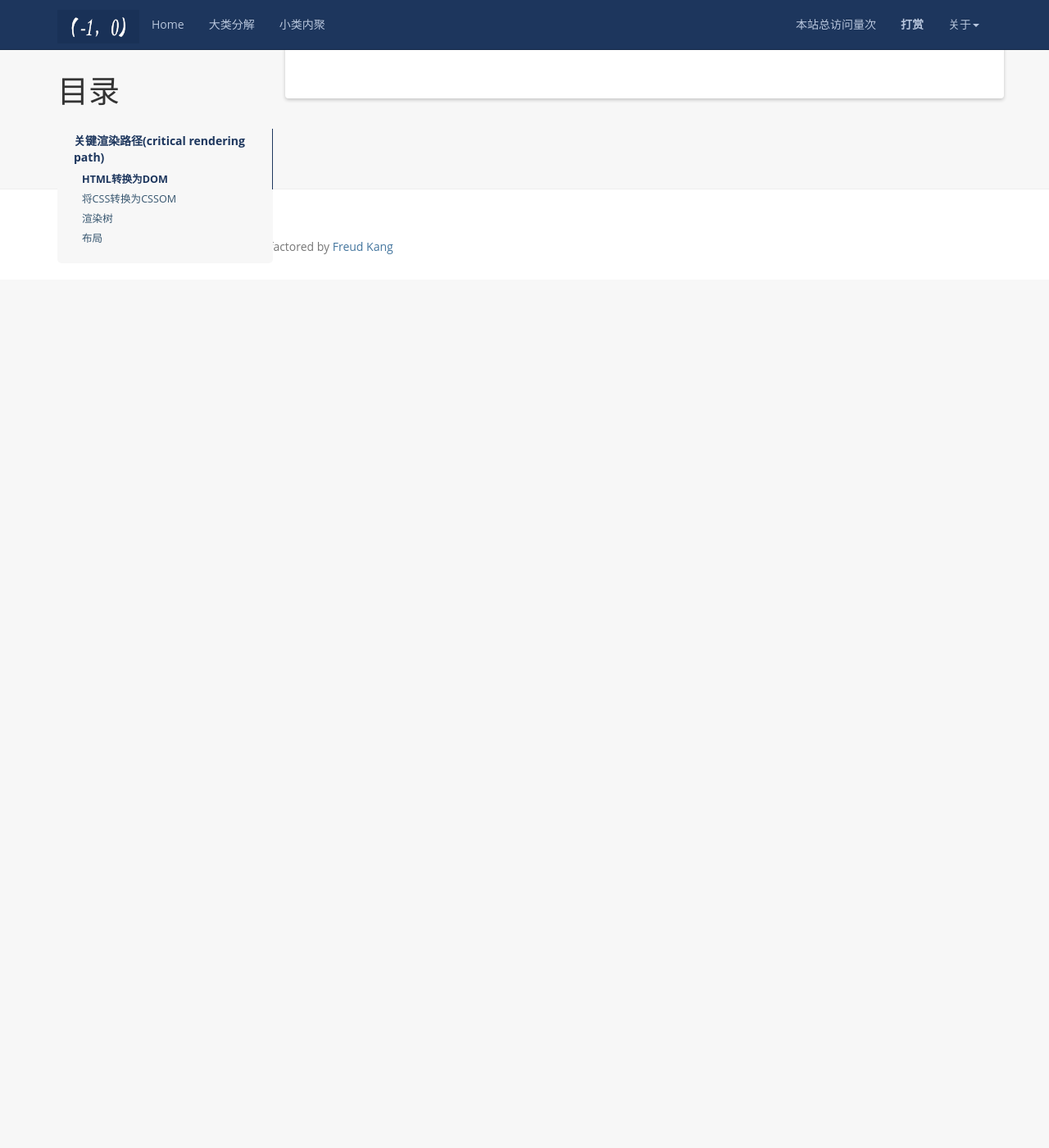
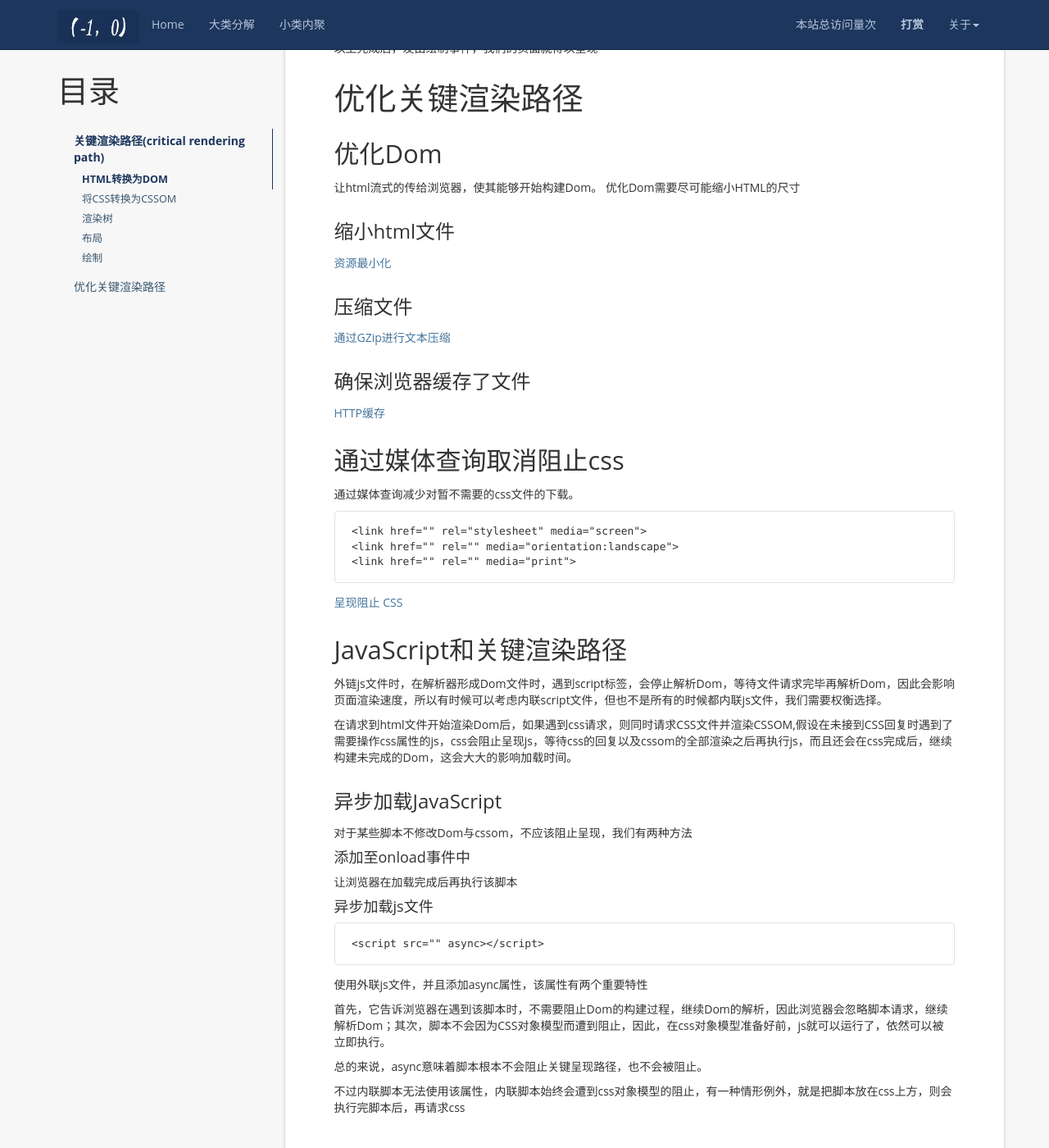
Before and after one commit to aimiy/aimiy.github.io, a Jekyll site: the page built from _posts/notes/html/2017-09-26-网站性能优化.md, in a window 1280 px wide and 1400 px high, scrolled down 2048 px. Shown: the whole window at 82% size. Built offline with Jekyll 4.4.1, drawn with Linux system fonts in a browser that asks for light colours; nearby versions of some CDN libraries; comment, search, counter and statistics services are not loaded; before the commit the page ends 2389 px from its top, so only the background shows below that.

Commit message:
Update 2017-09-26-网站性能优化.md

````diff
--- a/_posts/notes/html/2017-09-26-网站性能优化.md
+++ b/_posts/notes/html/2017-09-26-网站性能优化.md
@@ -73,5 +73,62 @@ Dom与CSSom获得以后，就由这两个部分形成，渲染树（rendertree
 要构建渲染树，从DOM的根部开始，寻找段落节点，根据此寻找有无相符的CSS规则，若有便将段落节点复制到渲染树里，然后向下寻找节点。渲染树仅捕获可见内容，会削减掉其他不可见的内容，因此若遇到body以外或者无样式，或者displaynone，则不必向下寻找该节点的子节点，毕竟CSS样式是层叠的。然后寻找别的节点，渲染树会同时捕获内容和样式，构建渲染树。
 
 ## 布局
+布局就是计算渲染树元素的位置和尺寸。
+
 有了渲染树，我们还需要布局来控制显示的内容，因为，当浏览器的视窗发生变化时，我们的布局都会发生变化，变化后会重新按照样式显示内容。
 当样式更改时，布局也会发生变化，会重新形成布局。
+
+## 绘制
+以上完成后，发出绘制事件，我们的页面就得以呈现
+
+
+
+# 优化关键渲染路径
+## 优化Dom
+让html流式的传给浏览器，使其能够开始构建Dom。
+优化Dom需要尽可能缩小HTML的尺寸
+### 缩小html文件
+
+[资源最小化](https://developers.google.com/web/fundamentals/performance/optimizing-content-efficiency/optimize-encoding-and-transfer#minification-preprocessing--context-specific-optimizations)
+
+### 压缩文件
+[通过GZip进行文本压缩](https://developers.google.com/web/fundamentals/performance/optimizing-content-efficiency/optimize-encoding-and-transfer#text-compression-with-gzip)
+
+### 确保浏览器缓存了文件
+[HTTP缓存](https://developers.google.com/web/fundamentals/performance/optimizing-content-efficiency/http-caching)
+
+## 通过媒体查询取消阻止css
+通过媒体查询减少对暂不需要的css文件的下载。
+
+
+```
+<link href="" rel="stylesheet" media="screen">
+<link href="" rel="" media="orientation:landscape">
+<link href="" rel="" media="print">
+```
+
+[呈现阻止 CSS](https://developers.google.com/web/fundamentals/performance/critical-rendering-path/render-blocking-css.html)
+
+## JavaScript和关键渲染路径
+外链js文件时，在解析器形成Dom文件时，遇到script标签，会停止解析Dom，等待文件请求完毕再解析Dom，因此会影响页面渲染速度，所以有时候可以考虑内联script文件，但也不是所有的时候都内联js文件，我们需要权衡选择。
+
+
+在请求到html文件开始渲染Dom后，如果遇到css请求，则同时请求CSS文件并渲染CSSOM,假设在未接到CSS回复时遇到了需要操作css属性的js，css会阻止呈现js，等待css的回复以及cssom的全部渲染之后再执行js，而且还会在css完成后，继续构建未完成的Dom，这会大大的影响加载时间。
+
+### 异步加载JavaScript
+对于某些脚本不修改Dom与cssom，不应该阻止呈现，我们有两种方法
+
+#### 添加至onload事件中
+让浏览器在加载完成后再执行该脚本
+
+#### 异步加载js文件
+```
+<script src="" async></script>
+```
+使用外联js文件，并且添加async属性，该属性有两个重要特性
+
+首先，它告诉浏览器在遇到该脚本时，不需要阻止Dom的构建过程，继续Dom的解析，因此浏览器会忽略脚本请求，继续解析Dom；其次，脚本不会因为CSS对象模型而遭到阻止，因此，在css对象模型准备好前，js就可以运行了，依然可以被立即执行。
+
+总的来说，async意味着脚本根本不会阻止关键呈现路径，也不会被阻止。
+
+不过内联脚本无法使用该属性，内联脚本始终会遭到css对象模型的阻止，有一种情形例外，就是把脚本放在css上方，则会执行完脚本后，再请求css
````
